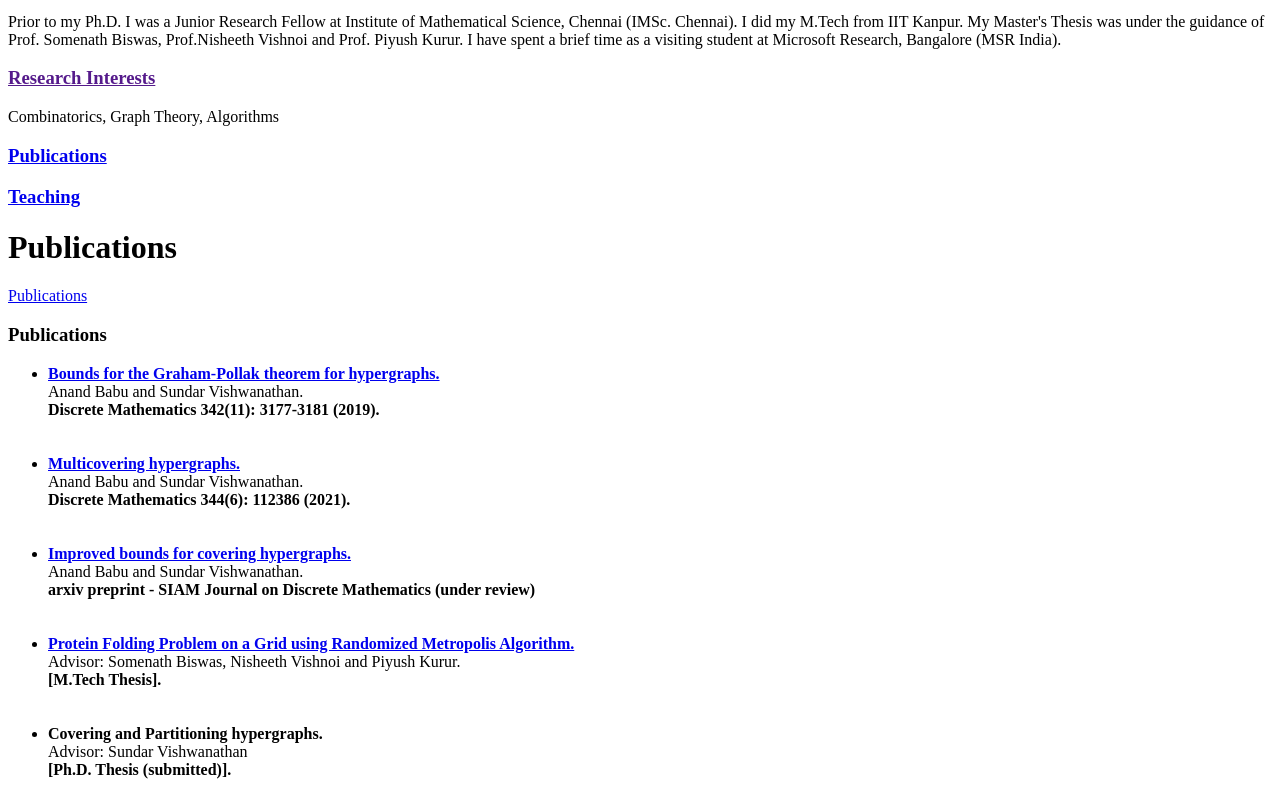
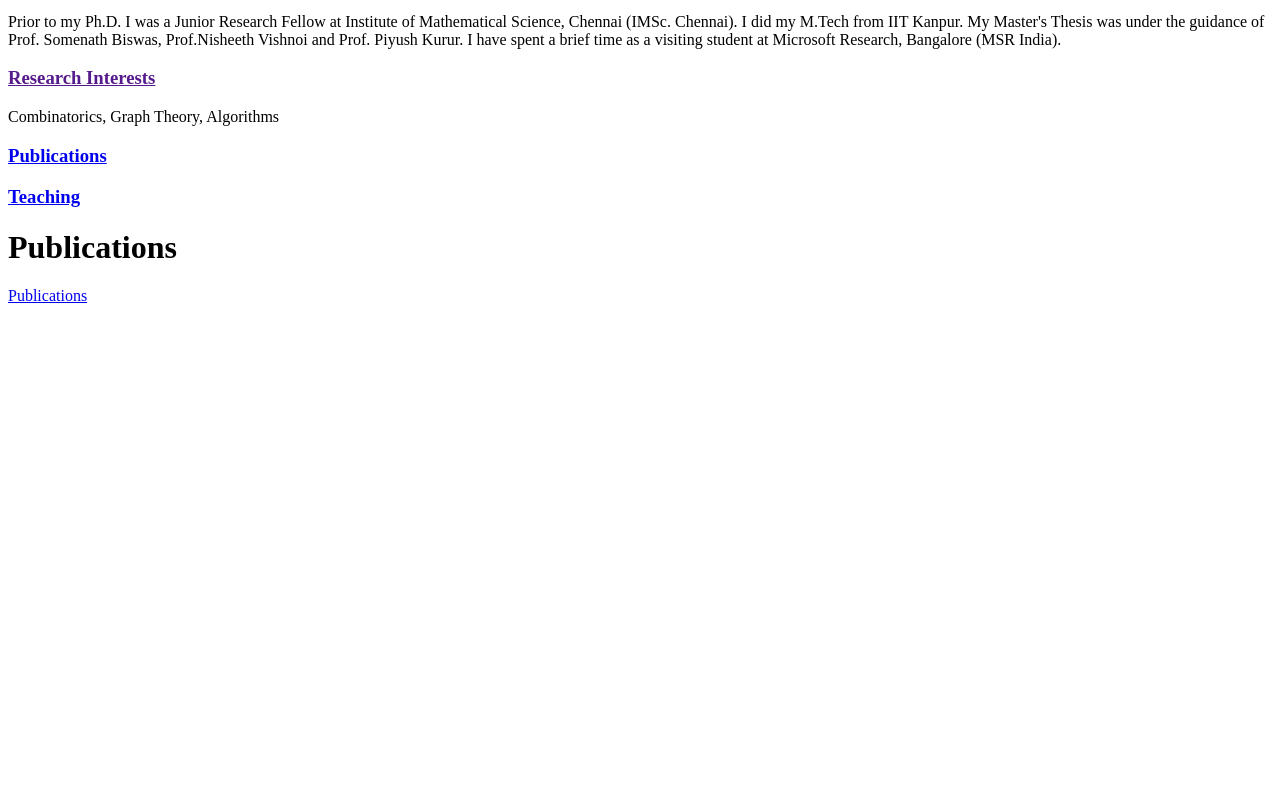
Before and after one commit to anandbabunb1/anandbabunb1.github.io, a plain HTML site: page index.html in a window 1280 px wide. Shown: the part 539-1339 px from the top of the page. After the commit the page ends 866 px from the top, so only its background shows below. Drawn offline with Linux system fonts and the light colour scheme.

Commit message:
Update index.html

```diff
--- a/index.html
+++ b/index.html
@@ -45,37 +45,7 @@ Combinatorics, Graph Theory, Algorithms
         </td>
 		  <h1> Publications </h1>
 	<a href="https://scholar.google.de/citations?user=3PHhwFwAAAAJ&hl=en">Publications</a>
-		  <h3>Publications<a name="Publications" id="Publications"></a> </h3>
-    <strong></strong>
-    <ul>
-      <strong></strong>
-      <li><a href="paper_1.pdf"><strong>Bounds for the Graham-Pollak theorem for hypergraphs.</a></strong><br>
-        Anand Babu and Sundar Vishwanathan.<br>
-        <strong style="color: black;"> Discrete Mathematics 342(11): 3177-3181 (2019).</strong><br>
-        <br>
-        <br>
-        <strong></strong></li>
 
-      <li><a href="paper_2.pdf"><strong>Multicovering hypergraphs.</a></strong><br>
-        Anand Babu and Sundar Vishwanathan.<br>
-        <strong style="color: black;">Discrete Mathematics 344(6): 112386 (2021).</strong></li>
-		 <br>
-        <br>
-
-		<li><a href="https://www.arxiv.org/abs/2208.12589"><strong>Improved bounds for covering hypergraphs.</a></strong><br>
-        Anand Babu and Sundar Vishwanathan.<br>
-        <strong style="color: black;">arxiv preprint - SIAM Journal on Discrete Mathematics (under review)</strong></li>
-		<br>
-        <br>
-		<li><a href="mtech_thesis.pdf"><strong>Protein Folding Problem on a Grid using Randomized Metropolis Algorithm.</a></strong><br>
-        Advisor: Somenath Biswas, Nisheeth Vishnoi and Piyush Kurur.<br>
-        <strong style="color: black;">[M.Tech Thesis].</strong></li>
-
-		<br>
-        <br>
-		<li><strong>Covering and Partitioning hypergraphs.</strong><br>
-        Advisor: Sundar Vishwanathan<br>
-        <strong style="color: black;">[Ph.D. Thesis (submitted)].</strong></li>
 
     </ul>
 
```
